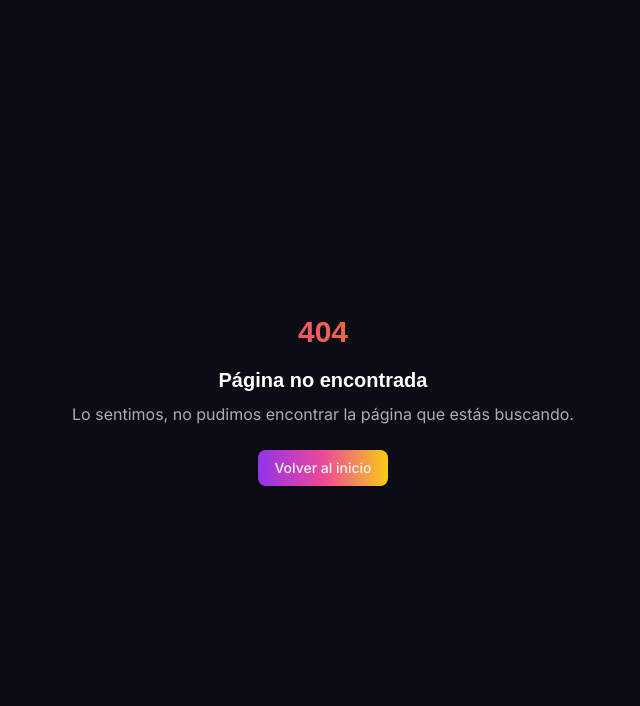
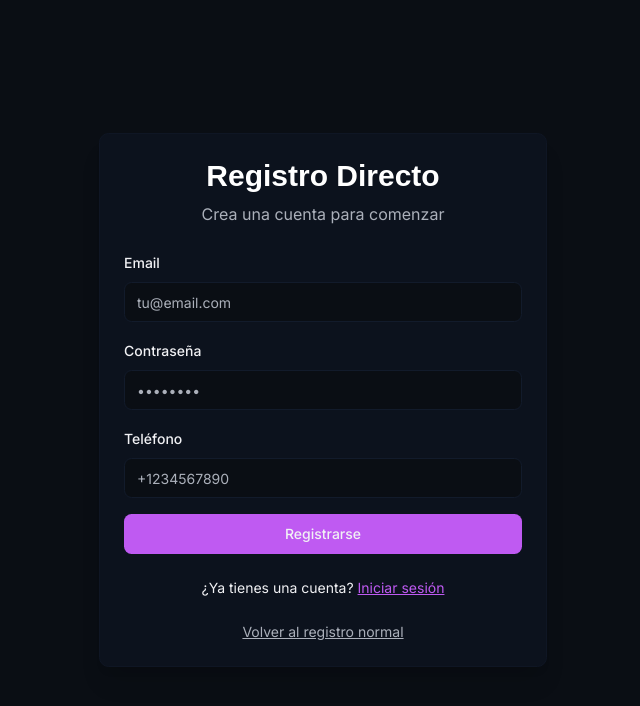
Before and after one commit to businessflasti/flasti, a Next.js app: page /register-direct in a window 1280 px wide. Before the commit this address had no page. Shown: the top 706 px of the page, without its empty margins (317-957 px from the left). Built offline with nearby package versions, Linux system fonts and the light colour scheme.

Commit message:
Add: Página de registro alternativa con conexión directa a Supabase y banner informativo

```diff
--- /dev/null
+++ b/src/app/register-direct/page.tsx
@@ -0,0 +1,202 @@
+'use client';
+
+import { useState, FormEvent } from 'react';
+import { useRouter } from 'next/navigation';
+import Link from 'next/link';
+import { toast } from 'react-hot-toast';
+import { createClient } from '@supabase/supabase-js';
+
+// Crear un cliente de Supabase directamente en este archivo
+const supabaseUrl = 'https://ewfvfvkhqftbvldvjnrk.supabase.co';
+const supabaseKey = 'eyJhbGciOiJIUzI1NiIsInR5cCI6IkpXVCJ9.eyJpc3MiOiJzdXBhYmFzZSIsInJlZiI6ImV3ZnZmdmtocWZ0YnZsZHZqbnJrIiwicm9sZSI6ImFub24iLCJpYXQiOjE3NDM0MTczMDgsImV4cCI6MjA1ODk5MzMwOH0.6AuPXHtii0dCrVrZg2whHa5ZyO_4VVN9dDNKIjN7pMo';
+const supabase = createClient(supabaseUrl, supabaseKey);
+
+export default function RegisterDirect() {
+  const router = useRouter();
+  const [email, setEmail] = useState("");
+  const [password, setPassword] = useState("");
+  const [phone, setPhone] = useState("");
+  const [isLoading, setIsLoading] = useState(false);
+
+  const handleSubmit = async (e: FormEvent) => {
+    e.preventDefault();
+    setIsLoading(true);
+
+    // Validaciones básicas
+    if (!email || !password || !phone) {
+      toast.error('Por favor, completa todos los campos');
+      setIsLoading(false);
+      return;
+    }
+
+    if (password.length < 6) {
+      toast.error('La contraseña debe tener al menos 6 caracteres');
+      setIsLoading(false);
+      return;
+    }
+
+    // Mostrar mensaje de carga
+    const toastId = toast.loading('Procesando registro...');
+    console.log('Iniciando registro directo para:', email);
+
+    try {
+      // Intentar registro directo con Supabase
+      const { data, error } = await supabase.auth.signUp({
+        email,
+        password
+      });
+
+      if (error) {
+        console.error('Error en registro:', error);
+        toast.dismiss(toastId);
+
+        // Si el error indica que el usuario ya existe, intentar iniciar sesión
+        if (error.message && (error.message.includes('already') || error.message.includes('exists'))) {
+          toast.info('Este correo ya está registrado. Intentando iniciar sesión...');
+
+          const { data: signInData, error: signInError } = await supabase.auth.signInWithPassword({
+            email,
+            password
+          });
+
+          if (signInError) {
+            toast.error('Este correo ya está registrado. Por favor, inicia sesión con tu contraseña');
+            setTimeout(() => router.push('/login'), 2000);
+          } else if (signInData?.user) {
+            toast.success('Inicio de sesión exitoso');
+            router.push('/dashboard');
+          }
+        } else {
+          toast.error(`Error al registrarse: ${error.message}`);
+        }
+
+        setIsLoading(false);
+        return;
+      }
+
+      if (!data?.user) {
+        console.error('No se pudo crear el usuario - datos inválidos');
+        toast.dismiss(toastId);
+        toast.error('No se pudo crear el usuario');
+        setIsLoading(false);
+        return;
+      }
+
+      console.log('Usuario creado correctamente:', data.user.id);
+
+      // Intentar crear perfil
+      try {
+        const { error: profileError } = await supabase
+          .from('profiles')
+          .insert({
+            id: data.user.id,
+            email,
+            phone,
+            level: 1,
+            balance: 0,
+            avatar_url: null,
+            created_at: new Date().toISOString()
+          });
+
+        if (profileError) {
+          console.error('Error al crear perfil, pero continuando:', profileError);
+        } else {
+          console.log('Perfil creado correctamente');
+        }
+      } catch (profileErr) {
+        console.error('Error al crear perfil, pero continuando:', profileErr);
+      }
+
+      // Registro exitoso
+      toast.dismiss(toastId);
+      toast.success('Registro exitoso. ¡Bienvenido a Flasti!');
+
+      // Redirigir al dashboard
+      setTimeout(() => {
+        router.push('/dashboard');
+      }, 1500);
+
+    } catch (error: any) {
+      console.error('Error inesperado durante el registro:', error);
+      toast.dismiss(toastId);
+      toast.error(`Error al registrarse: ${error?.message || 'Error desconocido'}`);
+    } finally {
+      setIsLoading(false);
+    }
+  };
+
+  return (
+    <div className="min-h-screen w-full flex items-center justify-center bg-background px-4 py-12">
+      <div className="w-full max-w-md relative">
+        <div className="bg-card rounded-lg shadow-xl p-6 space-y-6 border border-border">
+          <div className="space-y-2 text-center">
+            <h1 className="text-3xl font-bold">Registro Directo</h1>
+            <p className="text-muted-foreground">Crea una cuenta para comenzar</p>
+          </div>
+          <form onSubmit={handleSubmit} className="space-y-4">
+            <div className="space-y-2">
+              <label htmlFor="email" className="text-sm font-medium leading-none peer-disabled:cursor-not-allowed peer-disabled:opacity-70">
+                Email
+              </label>
+              <input
+                id="email"
+                type="email"
+                className="flex h-10 w-full rounded-md border border-input bg-background px-3 py-2 text-sm ring-offset-background file:border-0 file:bg-transparent file:text-sm file:font-medium placeholder:text-muted-foreground focus-visible:outline-none focus-visible:ring-2 focus-visible:ring-ring focus-visible:ring-offset-2 disabled:cursor-not-allowed disabled:opacity-50"
+                placeholder="tu@email.com"
+                value={email}
+                onChange={(e) => setEmail(e.target.value)}
+                required
+              />
+            </div>
+            <div className="space-y-2">
+              <label htmlFor="password" className="text-sm font-medium leading-none peer-disabled:cursor-not-allowed peer-disabled:opacity-70">
+                Contraseña
+              </label>
+              <input
+                id="password"
+                type="password"
+                className="flex h-10 w-full rounded-md border border-input bg-background px-3 py-2 text-sm ring-offset-background file:border-0 file:bg-transparent file:text-sm file:font-medium placeholder:text-muted-foreground focus-visible:outline-none focus-visible:ring-2 focus-visible:ring-ring focus-visible:ring-offset-2 disabled:cursor-not-allowed disabled:opacity-50"
+                placeholder="••••••••"
+                value={password}
+                onChange={(e) => setPassword(e.target.value)}
+                required
+              />
+            </div>
+            <div className="space-y-2">
+              <label htmlFor="phone" className="text-sm font-medium leading-none peer-disabled:cursor-not-allowed peer-disabled:opacity-70">
+                Teléfono
+              </label>
+              <input
+                id="phone"
+                type="tel"
+                className="flex h-10 w-full rounded-md border border-input bg-background px-3 py-2 text-sm ring-offset-background file:border-0 file:bg-transparent file:text-sm file:font-medium placeholder:text-muted-foreground focus-visible:outline-none focus-visible:ring-2 focus-visible:ring-ring focus-visible:ring-offset-2 disabled:cursor-not-allowed disabled:opacity-50"
+                placeholder="+1234567890"
+                value={phone}
+                onChange={(e) => setPhone(e.target.value)}
+                required
+              />
+            </div>
+            <button
+              type="submit"
+              className={`w-full inline-flex items-center justify-center rounded-md text-sm font-medium ring-offset-background transition-colors focus-visible:outline-none focus-visible:ring-2 focus-visible:ring-ring focus-visible:ring-offset-2 disabled:pointer-events-none disabled:opacity-50 bg-primary text-primary-foreground hover:bg-primary/90 h-10 px-4 py-2 ${isLoading ? 'opacity-50 cursor-not-allowed' : ''}`}
+              disabled={isLoading}
+            >
+              {isLoading ? 'Procesando...' : 'Registrarse'}
+            </button>
+          </form>
+          <div className="mt-4 text-center text-sm">
+            ¿Ya tienes una cuenta?{' '}
+            <Link href="/login" className="underline text-primary">
+              Iniciar sesión
+            </Link>
+          </div>
+          <div className="mt-4 text-center text-sm">
+            <Link href="/register" className="underline text-muted-foreground">
+              Volver al registro normal
+            </Link>
+          </div>
+        </div>
+      </div>
+    </div>
+  );
+}
--- a/src/components/layout/MainLayout.tsx
+++ b/src/components/layout/MainLayout.tsx
@@ -6,6 +6,7 @@ import Navbar from "@/components/layout/Navbar";
 import Footer from "@/components/layout/Footer";
 import AffiliateTracker from "@/components/affiliate/AffiliateTracker";
 import { usePathname } from 'next/navigation';
+import RegistrationBanner from "@/components/ui/RegistrationBanner";
 
 // Cargar el chat widget de forma diferida para mejorar el rendimiento inicial
 const DashboardChatWidget = dynamic(
@@ -30,6 +31,9 @@ const MainLayout = ({ children, showHeader = false, disableChat = false }: MainL
 
   return (
     <div className="min-h-screen flex flex-col relative gradient-background overflow-hidden">
+      {/* Banner de registro alternativo */}
+      {!isInternalPage && <RegistrationBanner />}
+
       {/* Elementos decorativos futuristas */}
       <div className="absolute inset-0 z-0 pointer-events-none">
         <div className="absolute top-20 left-1/4 w-64 h-64 rounded-full bg-[#9333ea]/10 blur-3xl animate-float decorative-element hardware-accelerated"></div>
--- /dev/null
+++ b/src/components/ui/RegistrationBanner.tsx
@@ -0,0 +1,27 @@
+'use client';
+
+import { useState } from 'react';
+import Link from 'next/link';
+
+export default function RegistrationBanner() {
+  const [isVisible, setIsVisible] = useState(true);
+
+  if (!isVisible) return null;
+
+  return (
+    <div className="bg-primary text-primary-foreground py-2 px-4 text-center relative">
+      <button
+        className="absolute right-2 top-1/2 transform -translate-y-1/2 text-primary-foreground"
+        onClick={() => setIsVisible(false)}
+      >
+        ✕
+      </button>
+      <p>
+        ¿Problemas con el registro? Prueba nuestra{' '}
+        <Link href="/register-direct" className="underline font-bold">
+          página de registro alternativa
+        </Link>
+      </p>
+    </div>
+  );
+}
```
